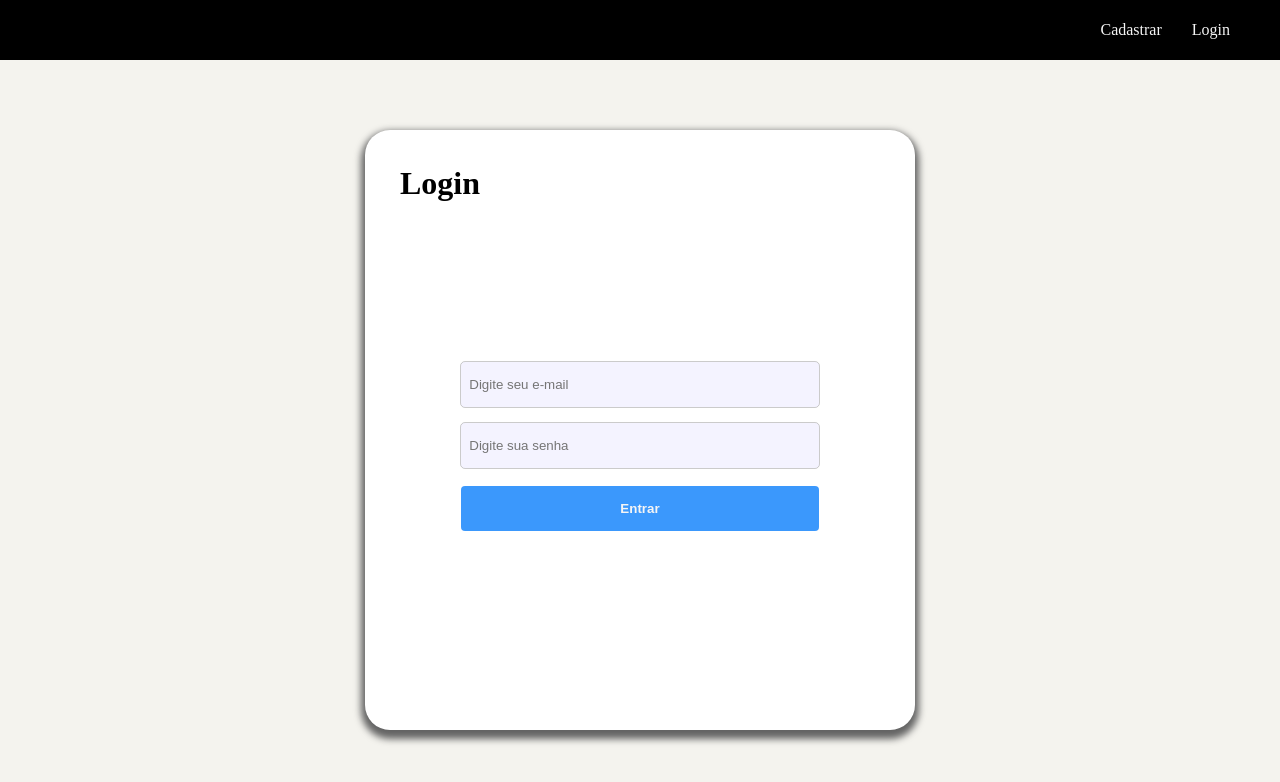
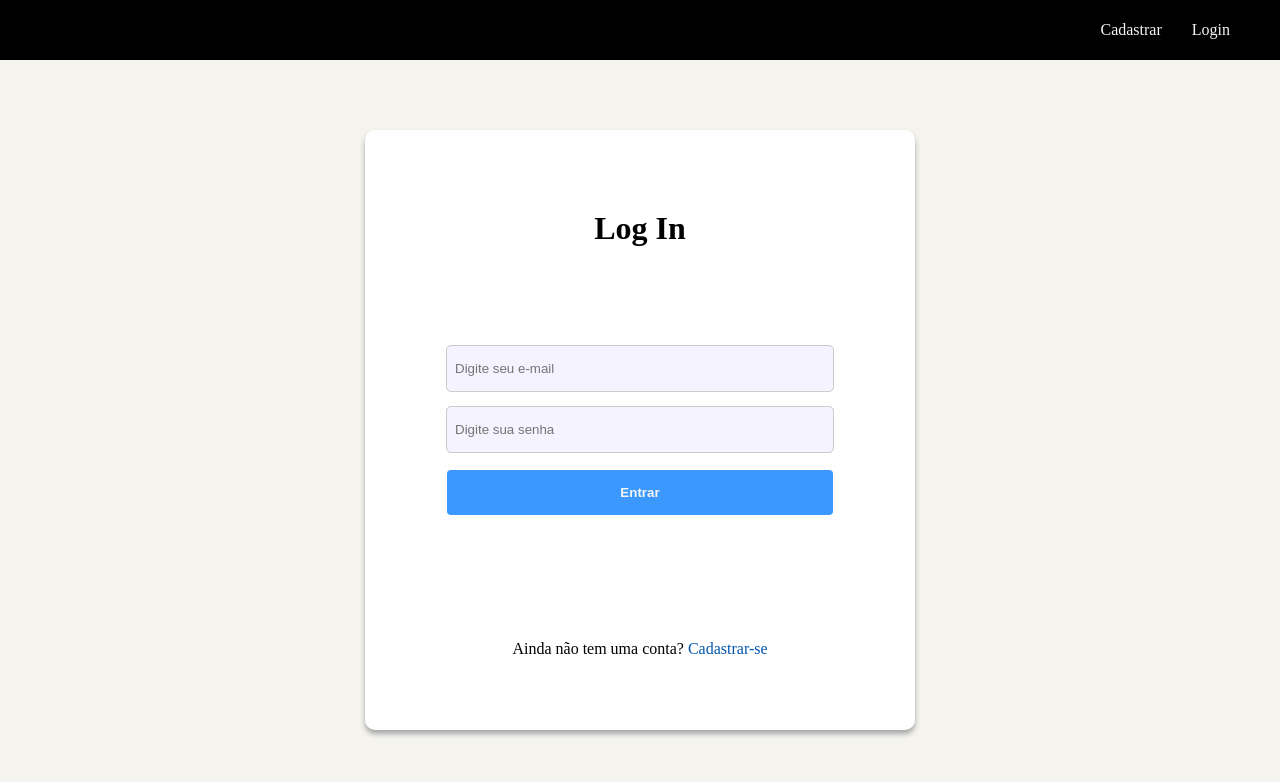
Before and after one commit to vitorVier1/firebase, a React (Create React App) app: page /login in a window 1280 px wide. Shown: the top 782 px of the page. Built offline with nearby package versions, Linux system fonts and the light colour scheme.

Commit message:
change-style

```diff
--- a/package.json
+++ b/package.json
@@ -9,6 +9,7 @@
     "firebase": "^10.14.1",
     "react": "^18.3.1",
     "react-dom": "^18.3.1",
+    "react-router": "^6.27.0",
     "react-router-dom": "^6.27.0",
     "react-scripts": "5.0.1",
     "react-toastify": "^10.0.6",
--- a/src/components/Header/header.css
+++ b/src/components/Header/header.css
@@ -18,4 +18,9 @@ header {
 header a {
     color: whitesmoke;
     text-decoration: none;
+    transition: all .3s;
 }
+
+header a:hover {
+    color: #007afc;
+}
--- a/src/components/Header/index.jsx
+++ b/src/components/Header/index.jsx
@@ -4,7 +4,7 @@ import './header.css'
 export default function Header() {
     return(
         <header>
-            <Link to='/'>Cadastrar</Link>
+            <Link to='/cadastro'>Cadastrar</Link>
             <Link to='/login'>Login</Link>
         </header>
     )
--- a/src/pages/Cadastros/cadastros.css
+++ b/src/pages/Cadastros/cadastros.css
@@ -14,10 +14,12 @@
     background: #F4F3EE;
 }
 
-h1 {
+.title {
     position: absolute;
-    top: 35px;
-    left: 35px;
+    width: 100%;
+    top: 80px;
+    left: 0;
+    text-align: center;
 }
 
 form {
@@ -28,8 +30,8 @@ form {
     flex-direction: column;
     align-items: center;
     justify-content: center;
-    box-shadow: 0 5px 7px 4px rgb(100, 100, 100);
-    border-radius: 25px;
+    box-shadow: 0 4px 5px #A8A8A8;
+    border-radius: 10px;
     background: #FFF;
 }
 
@@ -49,9 +51,7 @@ input {
     background: #F4F3FF;
 }
 input:focus {
-    filter: brightness(90%);
     outline: solid 1px rgb(110, 110, 110);
-    box-shadow: 1px 1px 5px #1a1a1a;
 }
 
 .buttons {
@@ -75,3 +75,21 @@ input:focus {
 }
 
 .send:hover {background: #007afc;}
+
+.toLogin {
+    font-weight: 400;
+    position: absolute;
+    bottom: 12%;
+}
+
+.toLogin a {
+    text-decoration: none;
+    color: #007afc;
+    transition: all .5s;
+}
+
+.toLogin a:hover {
+    font-weight: 500;
+    filter: brightness(80%);
+    text-decoration: underline;
+}
--- a/src/pages/Cadastros/index.jsx
+++ b/src/pages/Cadastros/index.jsx
@@ -4,6 +4,7 @@ import 'react-toastify/dist/ReactToastify.css';
 import { db } from '../../dbConnection';
 
 import { useState } from 'react';
+import { Link } from 'react-router-dom';
 import { collection, addDoc } from 'firebase/firestore'
 
 import './cadastros.css';
@@ -34,7 +35,9 @@ export default function Cadastros() {
         <div className="container-cadastros">
             <form className='form'>
                 <div className='inputs'>
-                    <h1>Cadastro</h1>
+                    <div className="title">
+                        <h1>Cadastro</h1>
+                    </div>
 
                     <input
                         type='text'
@@ -69,8 +72,12 @@ export default function Cadastros() {
                     />
 
                     <div className='buttons'>
-                        <button onClick={handleRegister} className='send'>Enviar</button>
+                        <input type='button' onClick={handleRegister} className='send' value='Enviar' />
                     </div>
+                </div>
+
+                <div className="toLogin">
+                    <span>Já tem uma conta?</span> <Link to='/login'>Faça Login</Link>
                 </div>
             </form>
         </div>
--- a/src/pages/Login/index.jsx
+++ b/src/pages/Login/index.jsx
@@ -11,9 +11,11 @@ export default function Login() {
     return(
         <div className="container-login">
             <form className='form'>
-                <h1>Login</h1>
+                <div className="title">
+                    <h1>Log In</h1>
+                </div>
 
-                <div className="inputs">
+                <div className="inputs-login">
                     <input
                         type='email'
                         className='input-email'
@@ -32,9 +34,13 @@ export default function Login() {
 
                     <div className='buttons'>
                         <Link to='/access'>
-                            <button className='send'>Entrar</button>
+                            <input type='button' className='send' value='Entrar'/>
                         </Link>
                     </div>
+                </div>
+
+                <div className="toCadastro">
+                    <span>Ainda não tem uma conta?</span> <Link to='/cadastro'>Cadastrar-se</Link>
                 </div>
             </form>
         </div>
--- a/src/pages/Login/login.css
+++ b/src/pages/Login/login.css
@@ -7,3 +7,24 @@
     margin: 0 auto;
     background: #F4F3EE;
 }
+
+.inputs-login {
+    position: absolute;
+    bottom: 40%;
+}
+
+.toCadastro {
+    position: absolute;
+    bottom: 12%;
+}
+
+.toCadastro a {
+    text-decoration: none;
+    color: #0155af;
+}
+
+.toCadastro a:hover {
+    font-weight: 500;
+    filter: brightness(80%);
+    text-decoration: underline;
+}
--- a/src/routes.jsx
+++ b/src/routes.jsx
@@ -1,4 +1,4 @@
-import { BrowserRouter, Routes, Route } from "react-router-dom";
+import { BrowserRouter, Routes, Route, Redirect } from "react-router-dom";
 
 import Header from "./components/Header";
 
@@ -12,7 +12,8 @@ export default function RoutesApp() {
         <BrowserRouter>
             <Header/>
             <Routes>
-                <Route path="/" element={ <Cadastros />} />
+                <Route path="/" element={ <Cadastros/> } />
+                <Route path="/cadastro" element={ <Cadastros />} />
                 <Route path="/login" element={ <Login />} />
                 <Route path="/access" element={ <Access />} />
                 <Route path="*" element={ <Error />} />
```
Also changed, not shown: 1 other file (tests, documents, lock files or other folders).
